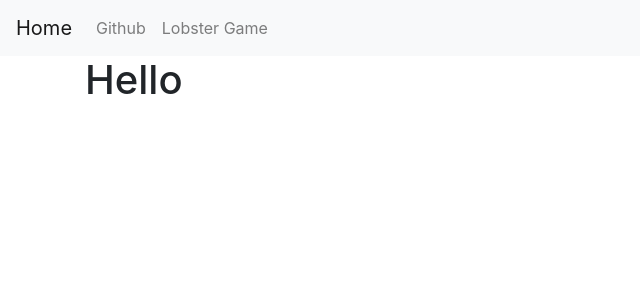
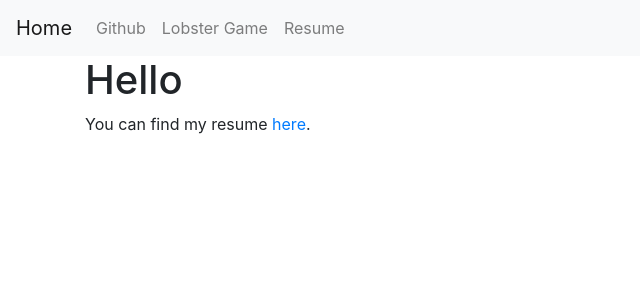
Before and after one commit to AiryShift/homepage, a Flask app: page / in a window 1280 px wide. Shown: the top 300 px of the page, without its empty margins (0-640 px from the left). Run offline with Flask 2, Linux system fonts and the light colour scheme; some libraries are stand-ins or nearby versions.

Commit message:
Add link to cv

```diff
--- a/templates/index.html
+++ b/templates/index.html
@@ -16,11 +16,14 @@
 			<div class="navbar-nav">
 				<a class="nav-item nav-link" href="https://github.com/AiryShift">Github</a>
 				<a class="nav-item nav-link" href="http://lobster.artymove.me">Lobster Game</a>
+				<a class="nav-item nav-link" href="{{ url_for('cv') }}">Resume</a>
 			</div>
 		</nav>
 
 		<div class="container">
 			<h1>Hello</h1>
+
+			<p>You can find my resume <a href="{{ url_for('cv') }}">here</a>.</p>
 		</div>
 
 		<!-- Optional JavaScript -->
```
